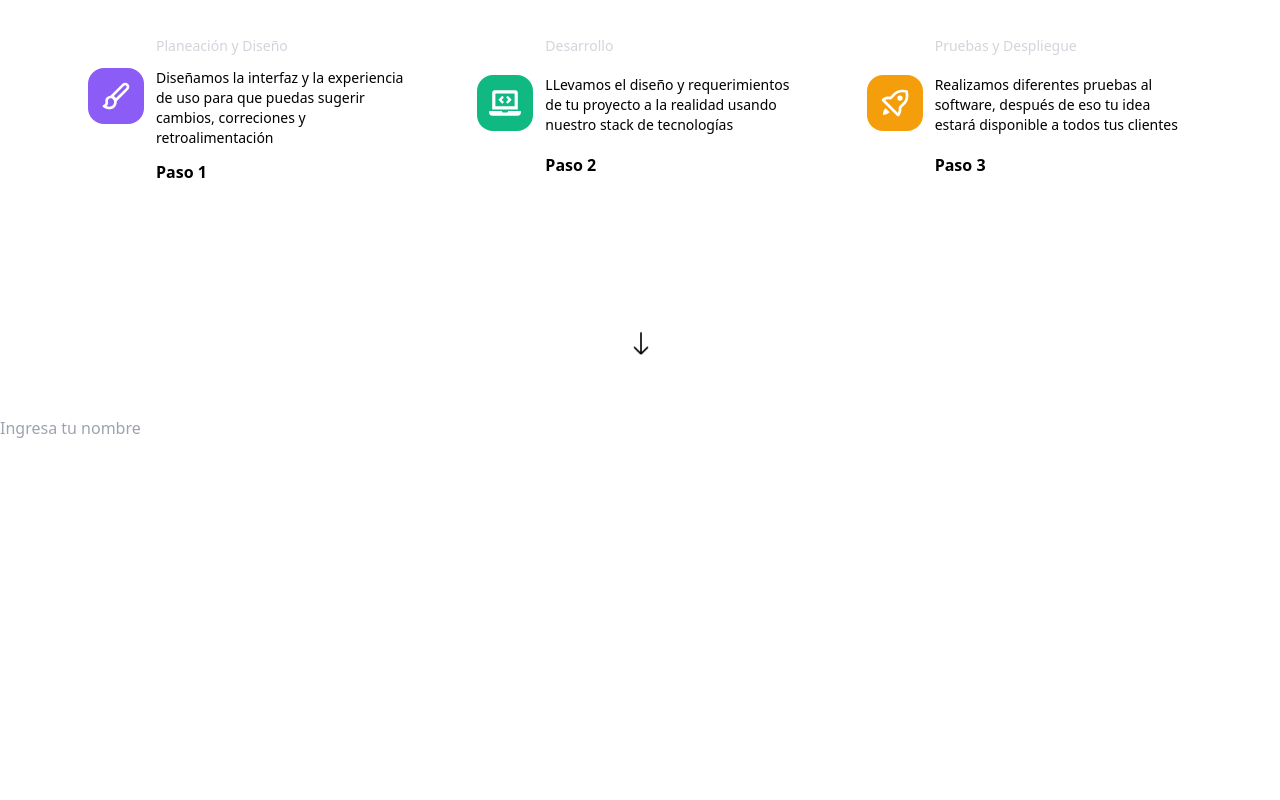
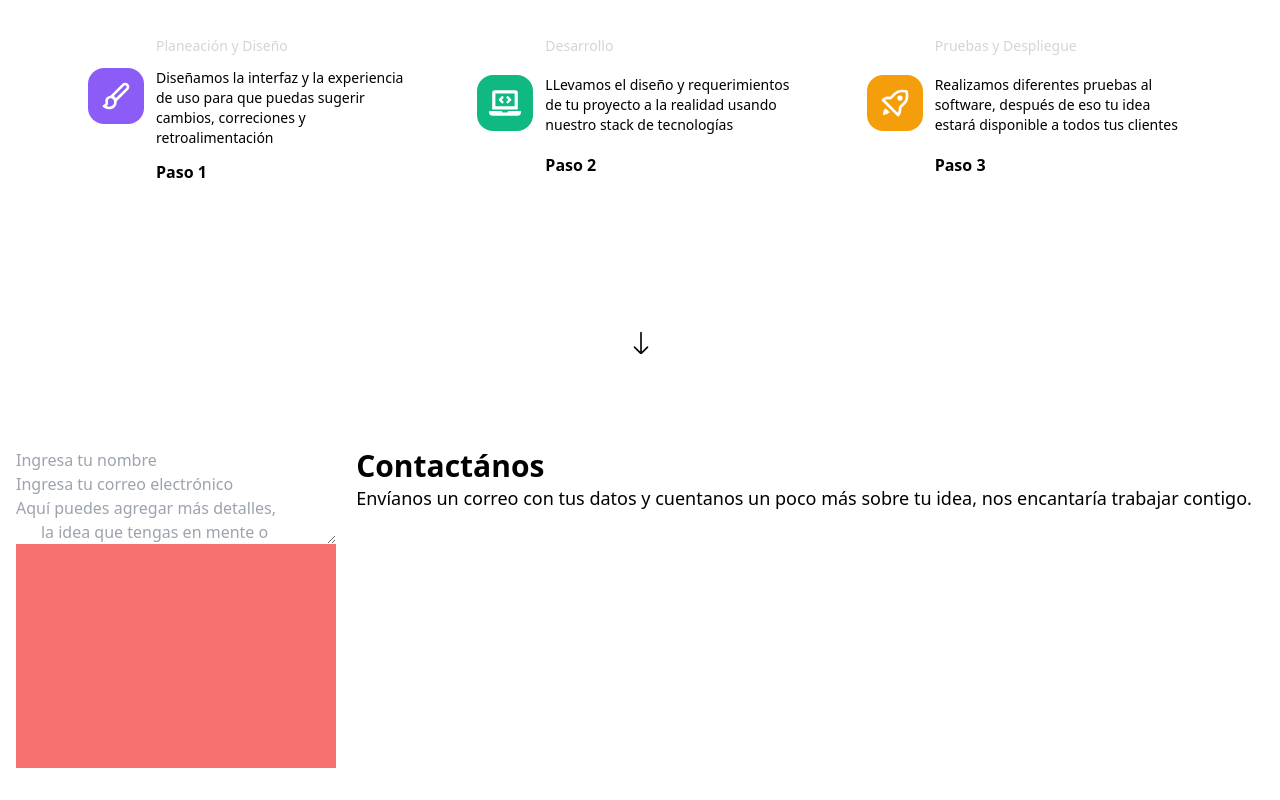
Before and after one commit to oliverloops/Rango-Website, a Next.js app: page / in a window 1280 px wide. Shown: the part 1606-2406 px from the top of the page. Before the commit the page ends 2046 px from the top, so only its background shows below. Built offline with nearby package versions, Linux system fonts and the light colour scheme; what @tailwindcss/typography would draw is missing.

Commit message:
Adding Contact Form

```diff
--- a/components/Form.js
+++ b/components/Form.js
@@ -1,8 +1,15 @@
 const Form = () => {
   return (
-    <form>
-      <input type="text" placeholder="Ingresa tu nombre" />
-    </form>
+    <div className="bg-red-400 w-80 h-80">
+      <form className="flex flex-col justify-center contact-form">
+        <input type="text" placeholder="Ingresa tu nombre" />
+        <input type="text" placeholder="Ingresa tu correo electrónico" />
+        <textarea
+          placeholder="Aquí puedes agregar más detalles,
+      la idea que tengas en mente o preguntas que tengas al respecto"
+        />
+      </form>
+    </div>
   );
 };
 
--- a/pages/index.js
+++ b/pages/index.js
@@ -20,7 +20,7 @@ const Home = () => {
       <DownArrow />
       <ProcessBlock />
       <DownArrow />
-      <Form />
+      <ContactBlock />
     </>
   );
 };
@@ -141,6 +141,21 @@ const ProcessBlock = () => (
   </>
 );
 
+const ContactBlock = () => (
+  <div className="grid grid-cols-auto grid-rows-auto gap-2 px-4 py-8">
+    <div className="col-start-1 row-start-1">
+      <Form />
+    </div>
+    <div className="col-start-2 row-start-1">
+      <h1 className="font-sans font-black text-3xl">Contactános</h1>
+      <p className="font-sans  text-lg">
+        Envíanos un correo con tus datos y cuentanos un poco más sobre tu idea,
+        nos encantaría trabajar contigo.
+      </p>
+    </div>
+  </div>
+);
+
 const DownArrow = () => (
   <div className="flex justify-center px-8 py-14">
     <svg className="animate-bounce w-6 h-6">
```
